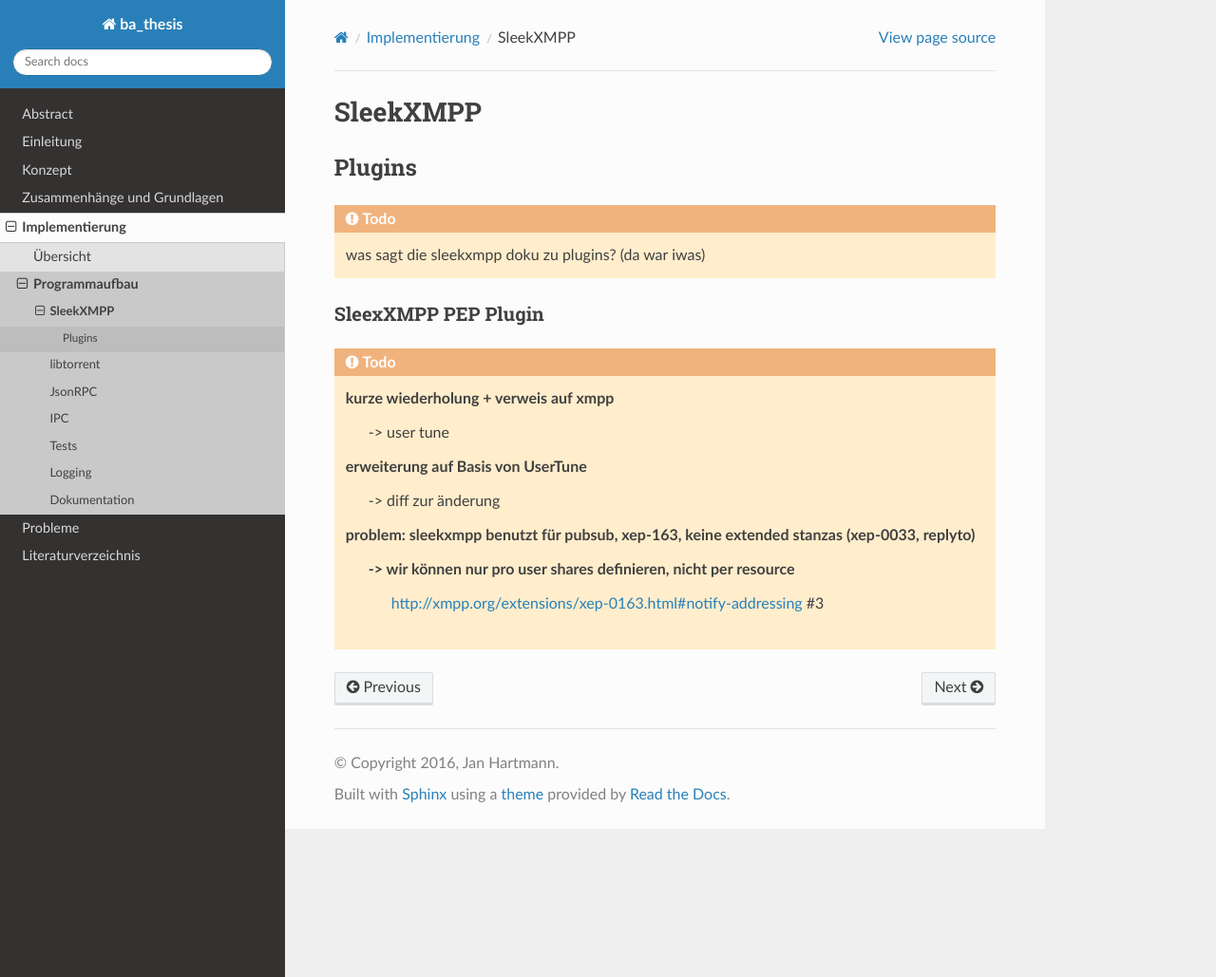
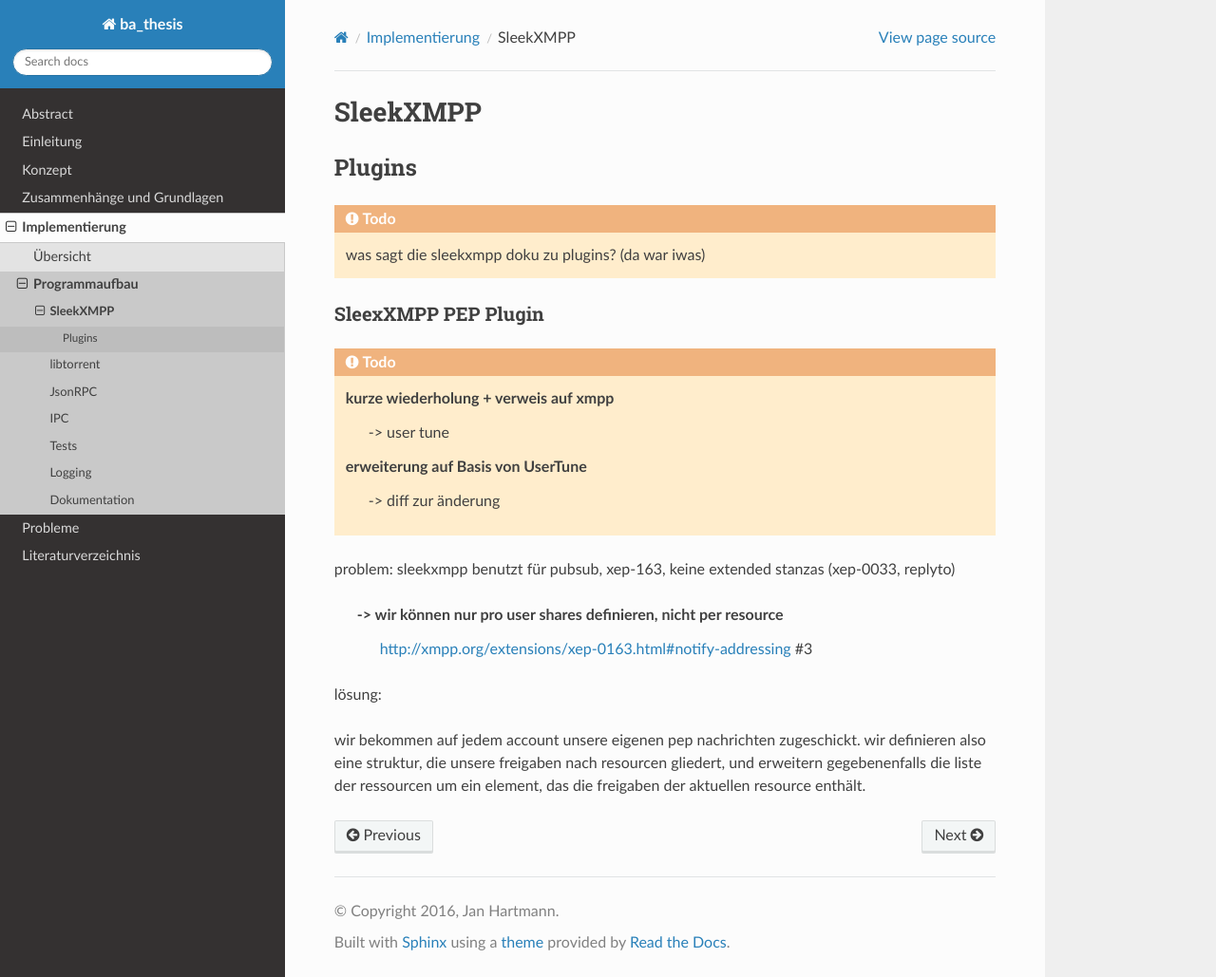
Before and after one commit to puhoy/ba_thesis, a Sphinx documentation site: the page built from docs/implementierung/implementierung_xmpp.rst, in a window 1280 px wide and 1029 px high. Shown: the whole window at 95% size. Built offline with Sphinx 7.4.7 and the Read the Docs theme 2.0.0, drawn with Linux system fonts in a browser that asks for light colours.

```diff
--- a/docs/implementierung/implementierung_xmpp.rst
+++ b/docs/implementierung/implementierung_xmpp.rst
@@ -23,6 +23,12 @@ SleexXMPP PEP Plugin
     erweiterung auf Basis von UserTune
      -> diff zur änderung
 
-    problem: sleekxmpp benutzt für pubsub, xep-163, keine extended stanzas (xep-0033, replyto)
-     -> wir können nur pro user shares definieren, nicht per resource
-        http://xmpp.org/extensions/xep-0163.html#notify-addressing #3
+
+problem: sleekxmpp benutzt für pubsub, xep-163, keine extended stanzas (xep-0033, replyto)
+
+ -> wir können nur pro user shares definieren, nicht per resource
+    http://xmpp.org/extensions/xep-0163.html#notify-addressing #3
+
+lösung:
+
+wir bekommen auf jedem account unsere eigenen pep nachrichten zugeschickt. wir definieren also eine struktur, die unsere freigaben nach resourcen gliedert, und erweitern gegebenenfalls die liste der ressourcen um ein element, das die freigaben der aktuellen resource enthält.
```
Also changed, not shown: docs/implementierung/implementierung.rst (+24 -3 lines).
